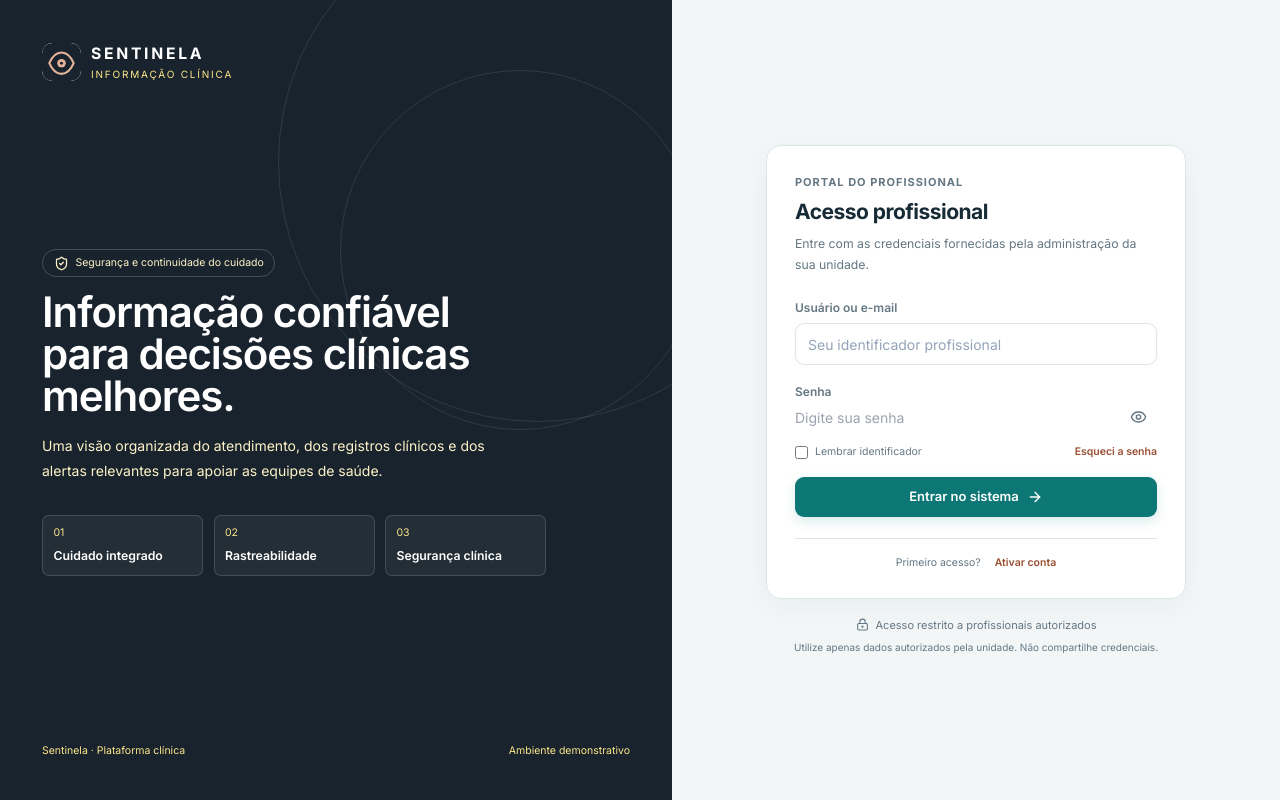
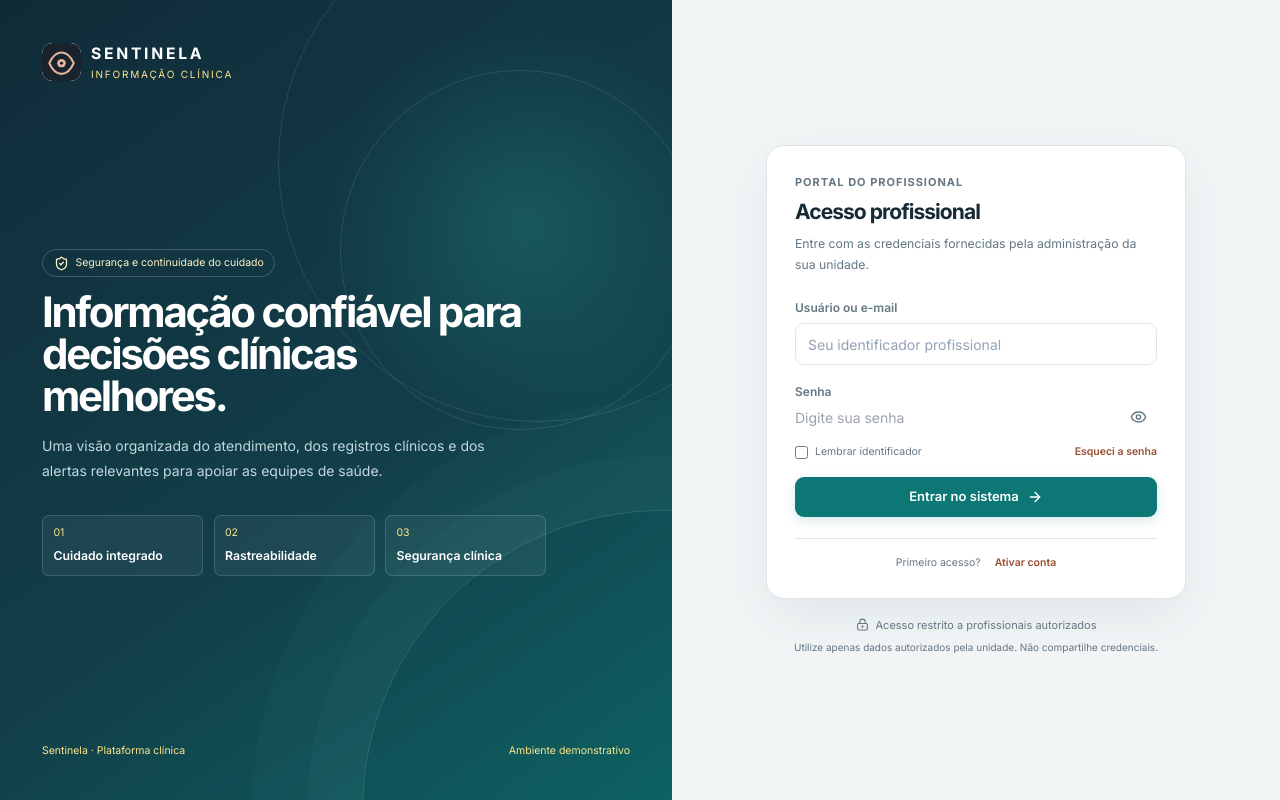
Before and after one commit to viole777/Projeto-Sentinela, a React (Vite) app in the folder frontend-v2/: page /login in a window 1280 px wide. Built offline with nearby package versions, Linux system fonts and the light colour scheme.

Commit message:
style(frontend): modernize login visual system

```diff
--- a/frontend-v2/src/index.css
+++ b/frontend-v2/src/index.css
@@ -212,3 +212,13 @@ a { color: inherit; text-decoration: none } button { cursor: pointer }
 @media(max-width:1050px) { .dashboard-metrics { grid-template-columns:repeat(2,minmax(0,1fr)); }.dashboard-grid { grid-template-columns:1fr; } }
 @media(max-width:767px) { .sent-topbar { height:66px; }.dashboard-hero { min-height:200px; padding:24px 20px; }.dashboard-hero-art { right:-72px; opacity:.38; transform:translateY(-50%) scale(.82); }.dashboard-hero-copy { max-width:100%; }.dashboard-hero p { max-width:80%; }.dashboard-hero-meta { gap:10px; }.dashboard-metrics { grid-template-columns:repeat(2,minmax(0,1fr)); gap:9px; }.dashboard-metric-card { padding:13px; }.dashboard-metric-value { font-size:26px; }.dashboard-section-head { padding:15px; } }
 @media(max-width:390px) { .dashboard-metrics { grid-template-columns:1fr; }.dashboard-hero p { max-width:100%; } }
+
+.login-layout { background:var(--bg); }
+.login-showcase { background:radial-gradient(circle at 78% 28%,rgba(47,191,174,.22),transparent 26%),linear-gradient(145deg,#102b38 0%,#123f4a 58%,#0d6262 100%); }
+.login-showcase:before { content:""; position:absolute; width:600px; height:600px; right:-290px; bottom:-310px; border:1px solid rgba(153,235,222,.18); border-radius:50%; box-shadow:0 0 0 55px rgba(153,235,222,.025),0 0 0 110px rgba(153,235,222,.02); }
+.login-showcase h1 { max-width:560px; font-weight:760; letter-spacing:-.055em; }
+.login-showcase p { color:#c1d9dc; }
+.login-panel { background:linear-gradient(145deg,var(--bg),var(--surface-2)); }
+.login-card { border-radius:18px; padding:34px; box-shadow:0 18px 55px rgba(16,47,60,.08); }
+.login-card h2 { letter-spacing:-.045em; }
+@media(max-width:639px) { .login-card { padding:24px 20px; border-radius:15px; } }
```
